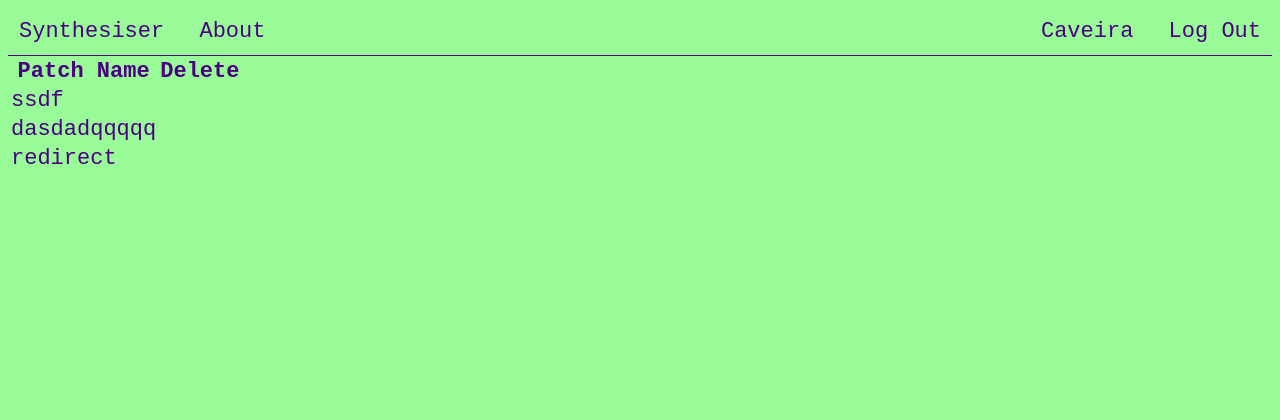
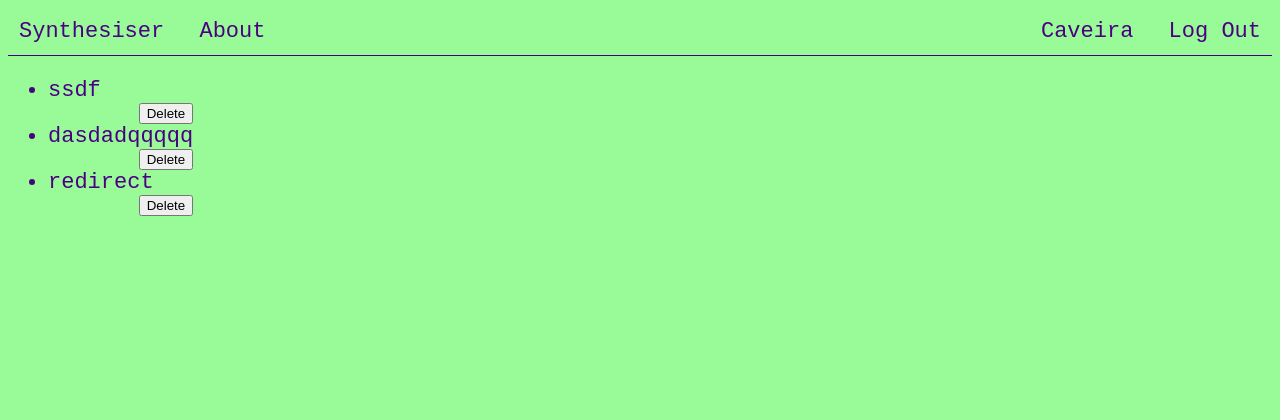
Before and after one commit to jpa-rocha/wavewall, a Flask app: page /user in a window 1280 px wide. Shown: the top 420 px of the page. Run offline with Flask 2, Linux system fonts and the light colour scheme; a user stored in the database is signed in; data comes from the database, SQL or seed files in the repository; both versions use the stored data as it was after the commit.

Commit message:
Delete from DB

```diff
--- a/app.py
+++ b/app.py
@@ -113,7 +113,7 @@ def synth():
         db.commit()
         db.close()
 
-        return render_template("synth.html")
+        return redirect(request.url)
     else:
         try:
             if session["user_id"]:
@@ -140,7 +140,19 @@ def synth():
 @app.route("/user", methods=["GET", "POST"])
 def user():
     if request.method == "POST":
-        pass
+        try:
+            if session["user_id"]:
+                patchname = request.form.get("patch")
+                db = sqlite3.connect("wavewall.db")
+                db.row_factory = sqlite3.Row
+                ex = db.cursor()
+                ex.execute("DELETE FROM patches WHERE user_id = ? AND name=?", (session["user_id"], patchname))
+                db.commit()
+                db.close()
+                return redirect(request.url)
+        except:
+            return render_template("user.html")
+
 
     else:
         try:
--- a/static/css/style.css
+++ b/static/css/style.css
@@ -323,3 +323,11 @@ input:checked + .slider:before {
 .slider.round:before {
   border-radius: 50%;
 }
+
+.userlist {
+  display: inline-block;
+}
+
+.listbutton {
+  float: right;
+}
--- a/templates/synth.html
+++ b/templates/synth.html
@@ -5,7 +5,7 @@
 {% endblock %}
 
 {% block main %}
-<form action="/synth" method="post">
+<form action="/synth" method="POST">
     <div class="synth">
       <div class="row">
         <div class="col-l-4 osc">
@@ -157,7 +157,7 @@
           </div>
           <button class="btn btn-primary" type="submit">Save</button>
         </form>
-        <form action="/synth" method="post"></form>
+        <form action="/synth" method="GET">
         <div class="patches">
           <select name="patches" id="patches" class="form-control">
             <option value="">Select Patch</option>
--- a/templates/user.html
+++ b/templates/user.html
@@ -7,17 +7,13 @@
 {% block main %}
     <div class="row">
         <div class="col-l-12">
-        <table>
-            <tr>
-                <th>Patch Name</th>
-                <th>Delete</th>
-            </tr>
-            {% for patch in patches %}
-            <tr>
-                <td>{{patch}}</td>
-            </tr>
-            {% endfor %}
-        </table>
+        <form action="/user" method="POST">
+            <ul class="userlist">
+                {% for patch in patches %}
+                    <li>{{patch}}</li><button type="submit" name="patch" class="listbutton" value="{{patch}}">Delete</button>
+                {% endfor %}
+            </ul>
+        </form>
         </div>
     </div>
 {% endblock %}
```
Also changed, not shown: wavewall.db.
